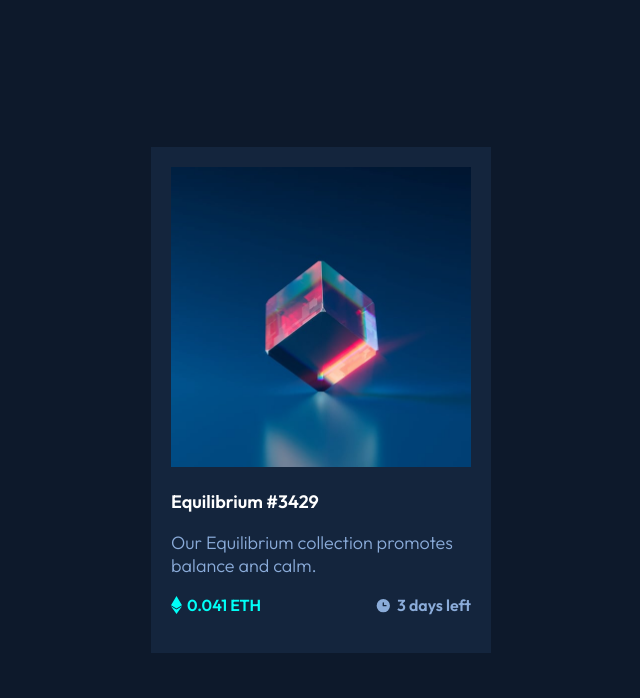
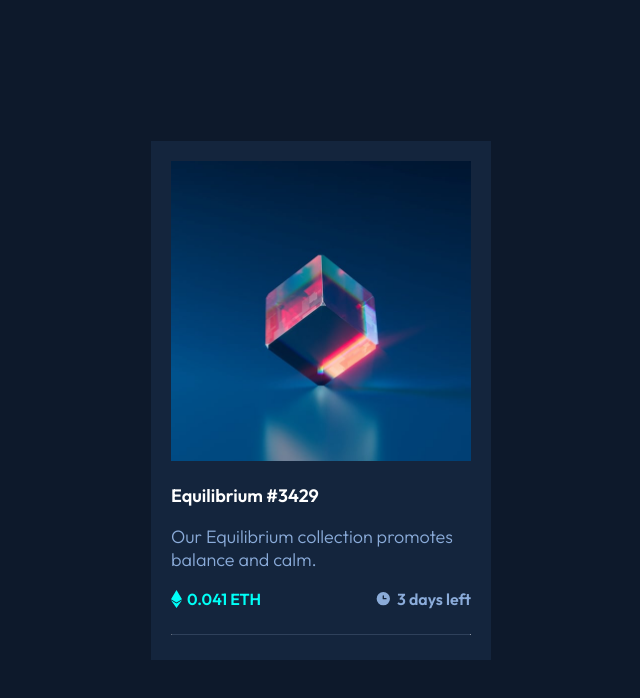
Before and after one commit to AtomicScience-FrontendMentor/01-NftCard, a React (Create React App) app: page / in a window 1280 px wide. Shown: the top 698 px of the page, without its empty margins (319-959 px from the left). Built offline with nearby package versions, Linux system fonts and the light colour scheme.

Commit message:
Separator added

```diff
--- a/src/components/NftCard/NftCard.tsx
+++ b/src/components/NftCard/NftCard.tsx
@@ -14,7 +14,7 @@ const NftCard: React.FunctionComponent<NftCardProps> = () => {
         <p className="title"> Equilibrium #3429 </p>
         <p className="description"> Our Equilibrium collection promotes balance and calm. </p>
         <NftStatusBar/>
-        <p className="author"> </p>
+        <hr/>
     </div>;
 }
 
--- a/src/styles/colors.scss
+++ b/src/styles/colors.scss
@@ -1,5 +1,6 @@
 $minor-text-color: hsl(215, 51%, 70%);
 $active-color: hsl(178, 100%, 50%);
+$separator-color: hsl(215, 32%, 27%);
 
 $card-background-color: hsl(216, 50%, 16%);
 $page-background-color: hsl(217, 54%, 11%);
--- a/src/styles/nftCard.scss
+++ b/src/styles/nftCard.scss
@@ -22,6 +22,7 @@
         display: flex;
         justify-content: space-between;
         font-weight: 600;
+        margin-bottom: 25px;
 
         div {
             font-size: 16px;
@@ -46,4 +47,11 @@
             max-height:100%;
         }
     }
+
+    hr {
+        border-top: 1px solid $separator-color;
+        border-bottom: 0px;
+        margin-top: 5px;
+        margin-bottom: 5px;
+    }
 }
```
